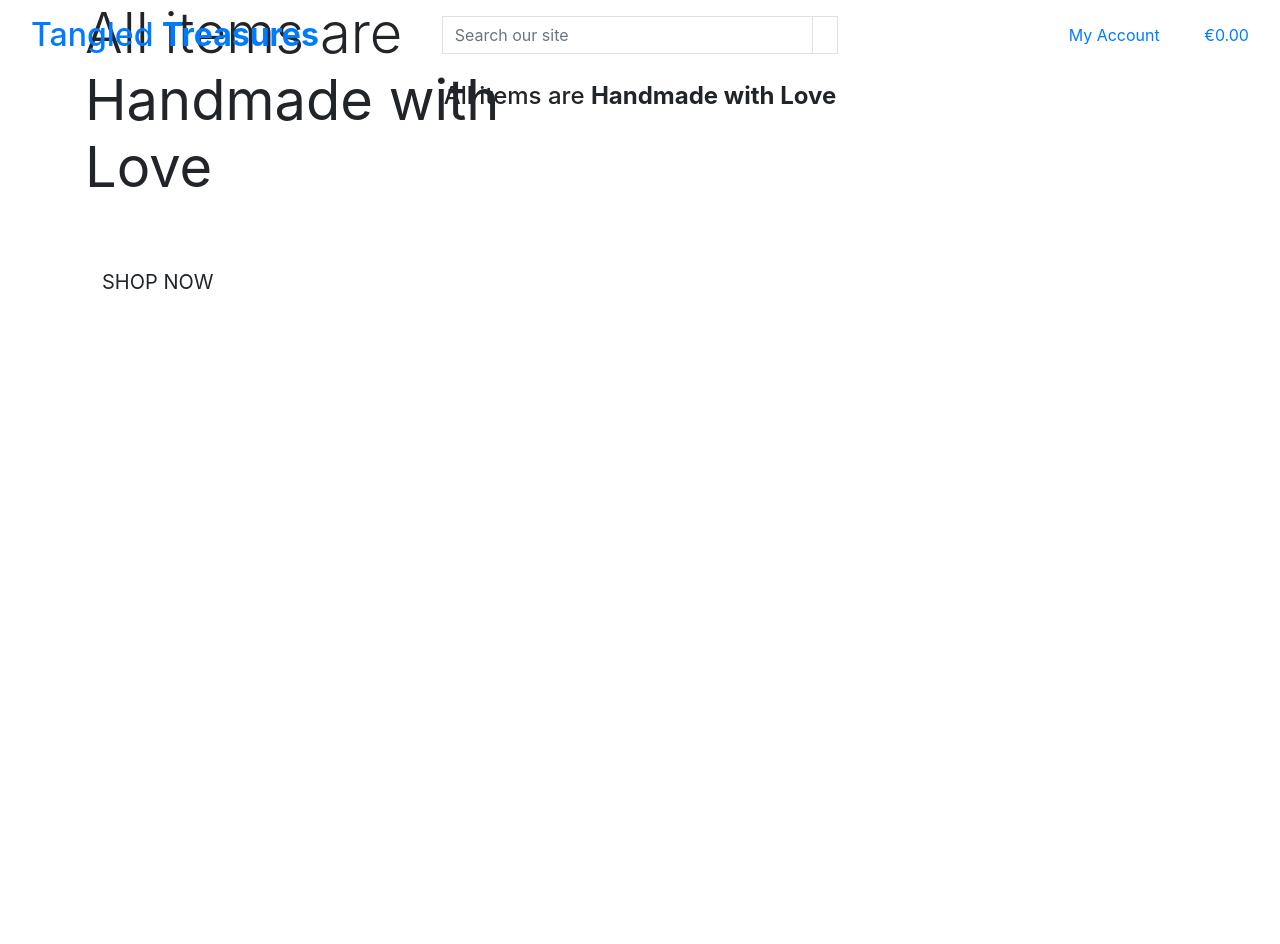
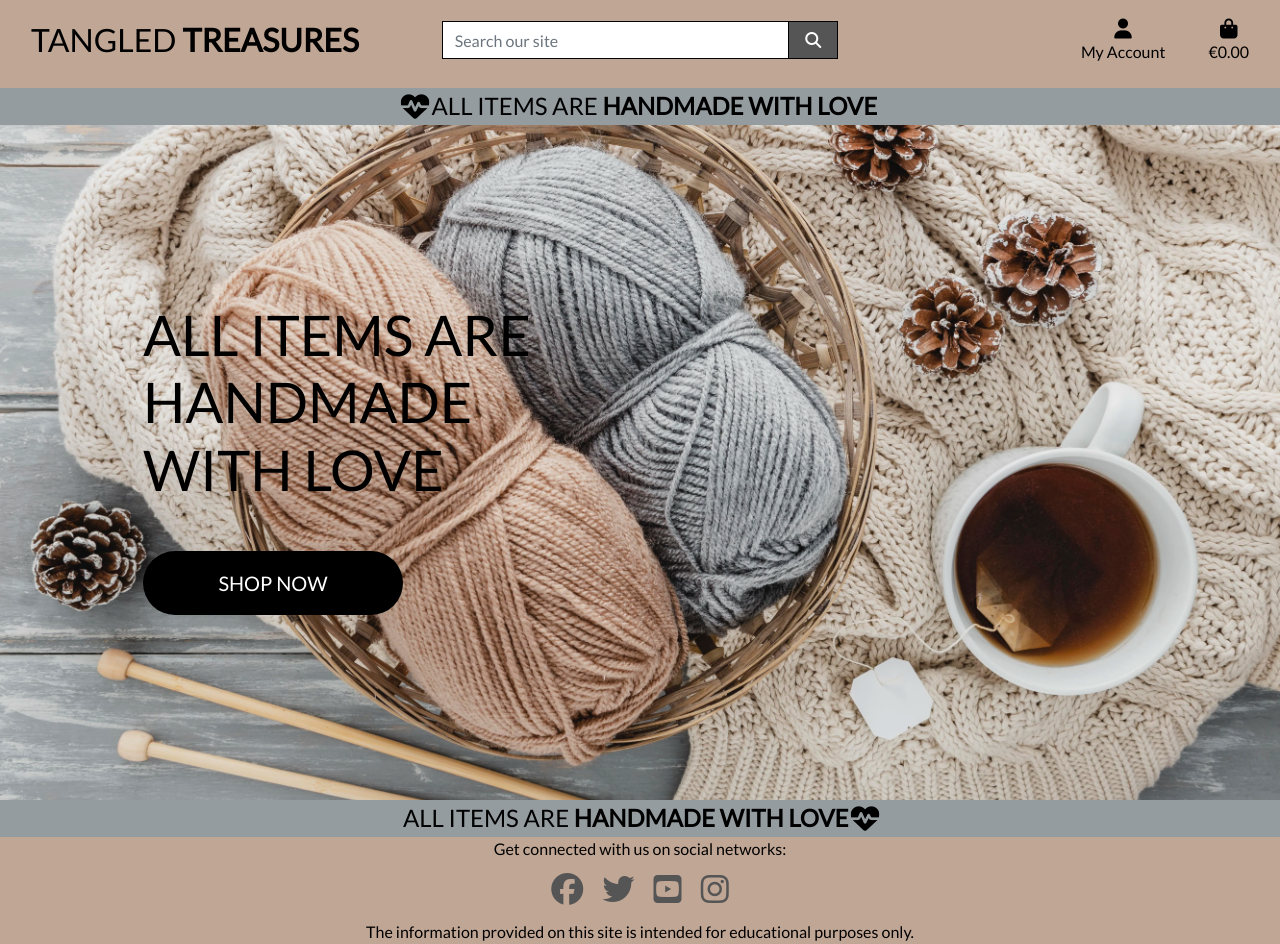
Before and after one commit to ValeP314/pp5-tangled-treasure, a Django app: page / in a window 1280 px wide. Before the commit the page ends 289 px from the top, so only its background shows below. Run offline with Django 3.2, Linux system fonts and the light colour scheme; some libraries are stand-ins or nearby versions.

Commit message:
Completed homepage header and footer

```diff
--- /dev/null
+++ b/static/css/base.css
@@ -0,0 +1,240 @@
+html {
+    height: 100%;
+}
+
+header {
+    background-color: #c0a695;
+}
+
+#delivery-banner {
+    background-color: #959CA0;
+}
+
+body {
+    background: url('/media/homepage.webp') no-repeat center center fixed;
+    background-size: cover;
+    height: calc(100vh - 164px);
+    color: #555;
+    font-family: 'Lato';
+}
+
+/* footer */
+
+footer {
+    background-color: #c0a695;
+}
+
+.socials i {
+    font-size: 200%;
+    color: #555;
+    text-align: center;
+    padding-right: 0.5rem;
+    padding-left: 0.5rem;
+}
+
+.social-icons {
+    text-align: center;
+    margin: 1%;
+}
+
+/* from Bulma */
+.icon {
+    align-items: center;
+    display: inline-flex;
+    justify-content: center;
+    height: 1.5rem;
+    width: 1.5rem;
+}
+
+.logo-font {
+    text-transform: uppercase;
+}
+
+.main-logo-link {
+    width: fit-content;
+}
+
+.shop-now-button {
+    background: black;
+    color: white;
+    min-width: 260px;
+}
+
+.btn-black {
+    background: #555;
+    color: white;
+}
+
+.btn-outline-black {
+    background: white;
+    color: black !important;
+    /* use important to override link colors for <a> elements */
+    border: 1px solid black;
+}
+
+.btn-outline-black:hover,
+.btn-outline-black:active,
+.btn-outline-black:focus {
+    background: black;
+    color: white !important;
+}
+
+.shop-now-button:hover,
+.shop-now-button:active,
+.shop-now-button:focus,
+.btn-black:hover,
+.btn-black:active,
+.btn-black:focus .socials:hover {
+    background: black;
+    color: white;
+}
+
+.text-black {
+    color: #000 !important;
+}
+
+.border-black {
+    border: 1px solid black !important;
+}
+
+.bg-black {
+    background: #000 !important;
+}
+
+.overlay {
+    height: 100%;
+    width: 100%;
+    top: 0;
+    left: 0;
+    position: fixed;
+    background: white;
+    z-index: -1;
+}
+
+.card-img-top {
+    width: 100%;
+    height: 15vw;
+    object-fit: cover;
+}
+
+a.category-badge>span.badge:hover {
+    background: #212529 !important;
+    color: #fff !important;
+}
+
+.btt-button {
+    height: 42px;
+    width: 42px;
+    position: fixed;
+    bottom: 10px;
+    right: 10px;
+}
+
+.btt-link,
+.update-link,
+.remove-product {
+    cursor: pointer;
+}
+
+/* ------------------------------- bootstrap toasts */
+
+.message-container {
+    position: fixed;
+    top: 72px;
+    right: 15px;
+    z-index: 99999999999;
+}
+
+.custom-toast {
+    overflow: visible;
+}
+
+.toast-capper {
+    height: 2px;
+}
+
+/* from CSS-tricks.com: https://css-tricks.com/snippets/css/css-triangle/ */
+.arrow-up {
+    width: 0;
+    height: 0;
+    border-left: 4px solid transparent;
+    border-right: 4px solid transparent;
+    border-bottom: 10px solid black;
+    position: absolute;
+    top: -10px;
+    right: 36px;
+}
+
+/* Convenience classes - colors copied from Bootstrap */
+.arrow-primary {
+    border-bottom-color: #007bff !important;
+}
+
+.arrow-secondary {
+    border-bottom-color: #6c757d !important;
+}
+
+.arrow-success {
+    border-bottom-color: #28a745 !important;
+}
+
+.arrow-danger {
+    border-bottom-color: #dc3545 !important;
+}
+
+.arrow-warning {
+    border-bottom-color: #ffc107 !important;
+}
+
+.arrow-info {
+    border-bottom-color: #17a2b8 !important;
+}
+
+.arrow-light {
+    border-bottom-color: #f8f9fa !important;
+}
+
+.arrow-dark {
+    border-bottom-color: #343a40 !important;
+}
+
+.bag-notification-wrapper {
+    height: 100px;
+    overflow-x: hidden;
+    overflow-y: auto;
+}
+
+/* -------------------------------- Media Queries */
+
+/* Slightly larger container on xl screens */
+@media (min-width: 1200px) {
+    .container {
+        max-width: 80%;
+    }
+}
+
+/* fixed top navbar only on medium and up */
+@media (min-width: 992px) {
+    .fixed-top-desktop-only {
+        position: fixed;
+        top: 0;
+        right: 0;
+        left: 0;
+        z-index: 1030;
+    }
+
+    .header-container {
+        padding-top: 164px;
+    }
+}
+
+/* pad the top a bit when navbar is collapsed on mobile */
+@media (max-width: 991px) {
+    .header-container {
+        padding-top: 116px;
+    }
+
+    body {
+        height: calc(100vh - 116px);
+    }
+}
--- a/tangled_treasures/settings.py
+++ b/tangled_treasures/settings.py
@@ -147,6 +147,10 @@ USE_TZ = True
 # https://docs.djangoproject.com/en/3.2/howto/static-files/
 
 STATIC_URL = '/static/'
+STATICFILES_DIRS = (os.path.join(BASE_DIR, 'static'),)
+
+MEDIA_URL = '/media/'
+MEDIA_ROOT = os.path.join(BASE_DIR, 'media')
 
 # Default primary key field type
 # https://docs.djangoproject.com/en/3.2/ref/settings/#default-auto-field
--- a/tangled_treasures/urls.py
+++ b/tangled_treasures/urls.py
@@ -15,9 +15,11 @@ Including another URLconf
 """
 from django.contrib import admin
 from django.urls import path, include
+from django.conf import settings
+from django.conf.urls.static import static
 
 urlpatterns = [
     path('admin/', admin.site.urls),
     path('accounts/', include('allauth.urls')),
     path('', include('home.urls')),
-]
+] + static(settings.MEDIA_URL, document_root=settings.MEDIA_ROOT)
--- a/templates/base.html
+++ b/templates/base.html
@@ -16,13 +16,16 @@
 
     {% block corecss %}
         <link rel="stylesheet" href="https://stackpath.bootstrapcdn.com/bootstrap/4.4.1/css/bootstrap.min.css"
-        integrity="sha384-Vkoo8x4CGsO3+Hhxv8T/Q5PaXtkKtu6ug5TOeNV6gBiFeWPGFN9MuhOf23Q9Ifjh" crossorigin="anonymous">
+            integrity="sha384-Vkoo8x4CGsO3+Hhxv8T/Q5PaXtkKtu6ug5TOeNV6gBiFeWPGFN9MuhOf23Q9Ifjh" crossorigin="anonymous" />
+        <link rel="stylesheet" href="https://fonts.googleapis.com/css2?family=Lato&display=swap">
+        <link rel="stylesheet" href="{% static 'css/base.css' %}">
     {% endblock %}
 
     {% block extra_css %}
     {% endblock %}
 
     {% block corejs %}
+        <script src="https://kit.fontawesome.com/68e9759d6c.js" crossorigin="anonymous"></script>
         <script src="https://code.jquery.com/jquery-3.4.1.slim.min.js"
             integrity="sha384-J6qa4849blE2+poT4WnyKhv5vZF5SrPo0iEjwBvKU7imGFAV0wwj1yYfoRSJoZ+n"
             crossorigin="anonymous"></script>
@@ -56,7 +59,7 @@
                         <div class="input-group-append">
                             <button class="form-control btn btn-black border border-black rounded-0" type="submit">
                                 <span class="icon">
-                                    <i class="fas fa-search"></i>
+                                    <i class="fa-solid fa-magnifying-glass"></i>
                                 </span>
                             </button>
                         </div>
@@ -134,6 +137,32 @@
     {% block postloadjs %}
     {% endblock %}
 
+    <!-- Footer -->
+    <footer class="container-fluid">
+        <div id="delivery-banner" class="row text-center">
+            <div class="col text-black">
+                <h4 class="logo-font my-1">All items are <strong>Handmade with Love</strong> <i
+                        class="fa-solid fa-heart-pulse fa-beat"></i></h4>
+            </div>
+        </div>
+        <p class="m-0 text-center text-black">Get connected with us on social networks:</p>
+        <P class="social-icons">
+            <a href="https://facebook.com" target="_blank" rel="noopener"
+                aria-label="Visit our Facebook page (opens in a new tab)" class="socials"><i
+                    class="fa-brands fa-facebook"></i></a>
+            <a href="https://twitter.com" target="_blank" rel="noopener"
+                aria-label="Visit our Twitter page (opens in a new tab)" class="socials"><i
+                    class="fa-brands fa-twitter"></i></a>
+            <a href="https://youtube.com" target="_blank" rel="noopener"
+                aria-label="Visit our YouTube page (opens in a new tab)" class="socials"><i
+                    class="fa-brands fa-square-youtube"></i></a>
+            <a href="https://instagram.com" target="_blank" rel="noopener"
+                aria-label="Visit our Instagram page (opens in a new tab)" class="socials"><i
+                    class="fa-brands fa-instagram"></i></a>
+        </P>
+        <p class="m-0 text-center text-black">The information provided on this site is intended for educational purposes
+            only.</p>
+    </footer>
 
 </body>
 
```
Also changed, not shown: media/homepage.webp (added). Lines whose indentation alone changed are shown as unchanged.
